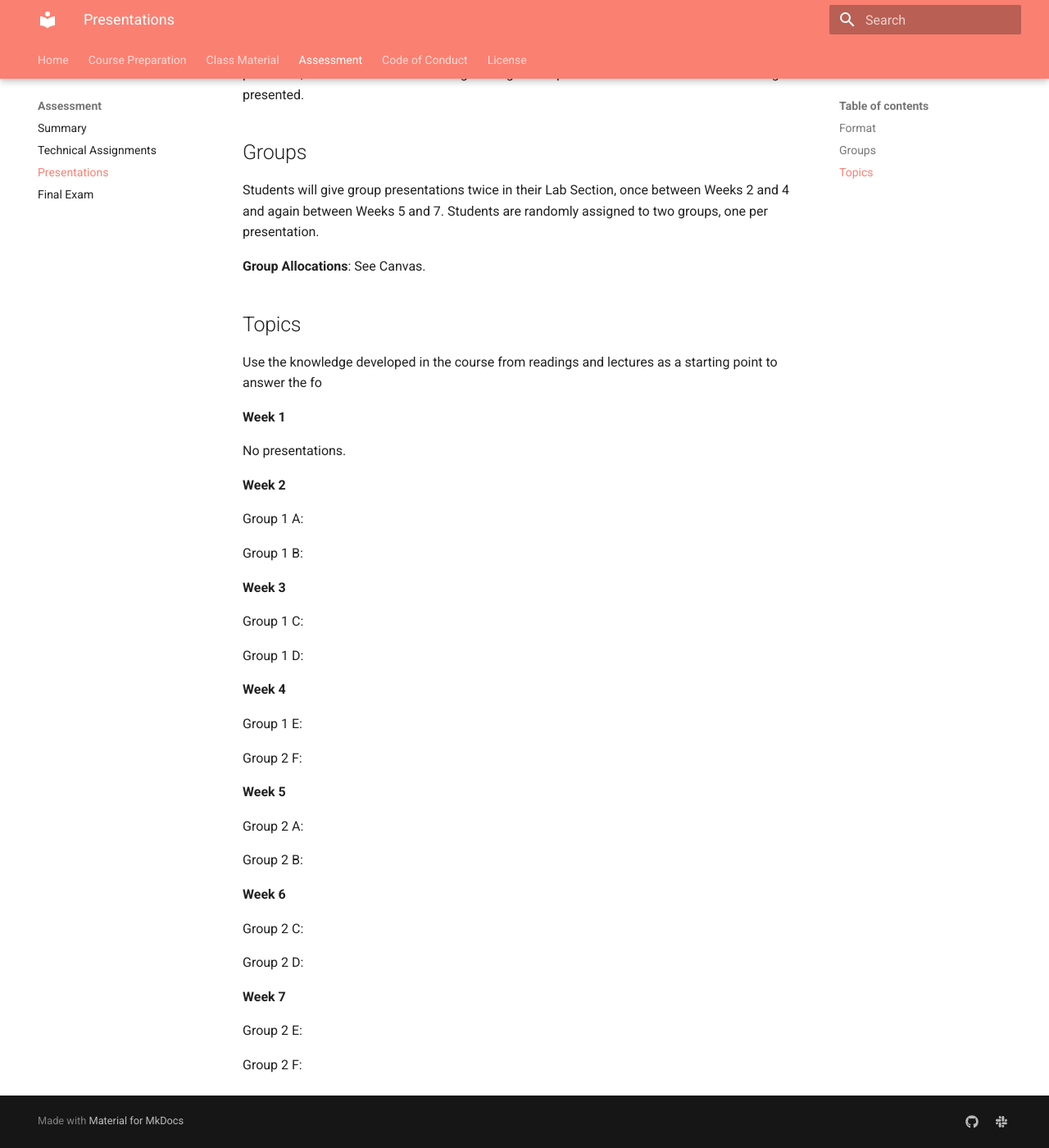
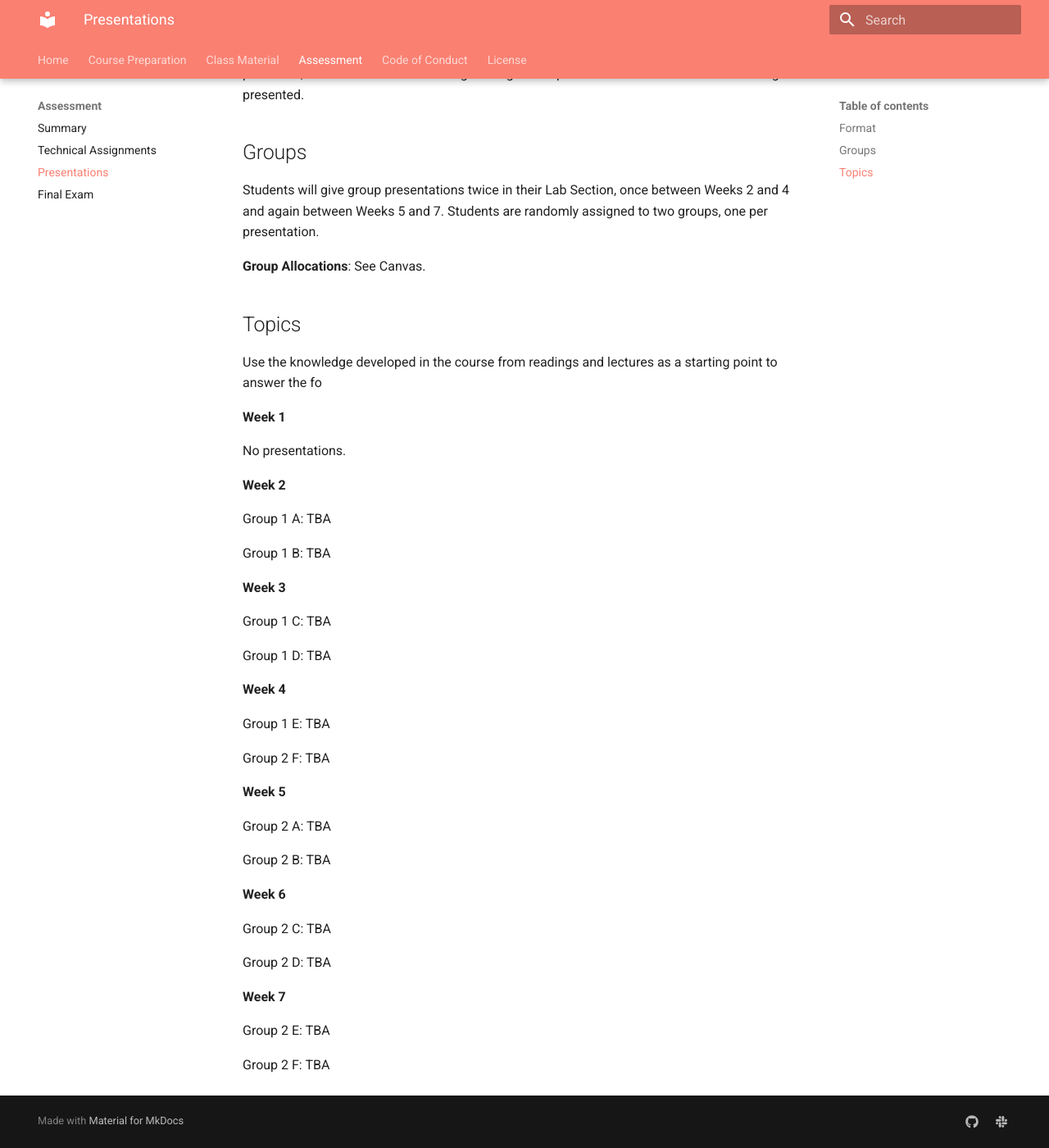
Before and after one commit to tisem-digital-marketing/2022-smwa, an MkDocs documentation site: the page built from docs/assessment/presentations.md, in a window 1280 px wide and 1400 px high, scrolled down 496 px. Shown: the whole window at 82% size. Built offline with MkDocs 1.6.1 and Material for MkDocs 9.7.7, drawn with Linux system fonts in a browser that asks for light colours.

Commit message:
TBA for presentation topics

```diff
--- a/docs/assessment/presentations.md
+++ b/docs/assessment/presentations.md
@@ -29,36 +29,36 @@ No presentations.
 
 **Week 2**
 
-Group 1 A:
+Group 1 A: TBA
 
-Group 1 B:
+Group 1 B: TBA
 
 **Week 3**
 
-Group 1 C:
+Group 1 C: TBA
 
-Group 1 D:
+Group 1 D: TBA
 
 **Week 4**
 
-Group 1 E:
+Group 1 E: TBA
 
-Group 2 F:
+Group 2 F: TBA
 
 **Week 5**
 
-Group 2 A:
+Group 2 A: TBA
 
-Group 2 B:
+Group 2 B: TBA
 
 **Week 6**
 
-Group 2 C:
+Group 2 C: TBA
 
-Group 2 D:
+Group 2 D: TBA
 
 **Week 7**
 
-Group 2 E:
+Group 2 E: TBA
 
-Group 2 F:
+Group 2 F: TBA
```
